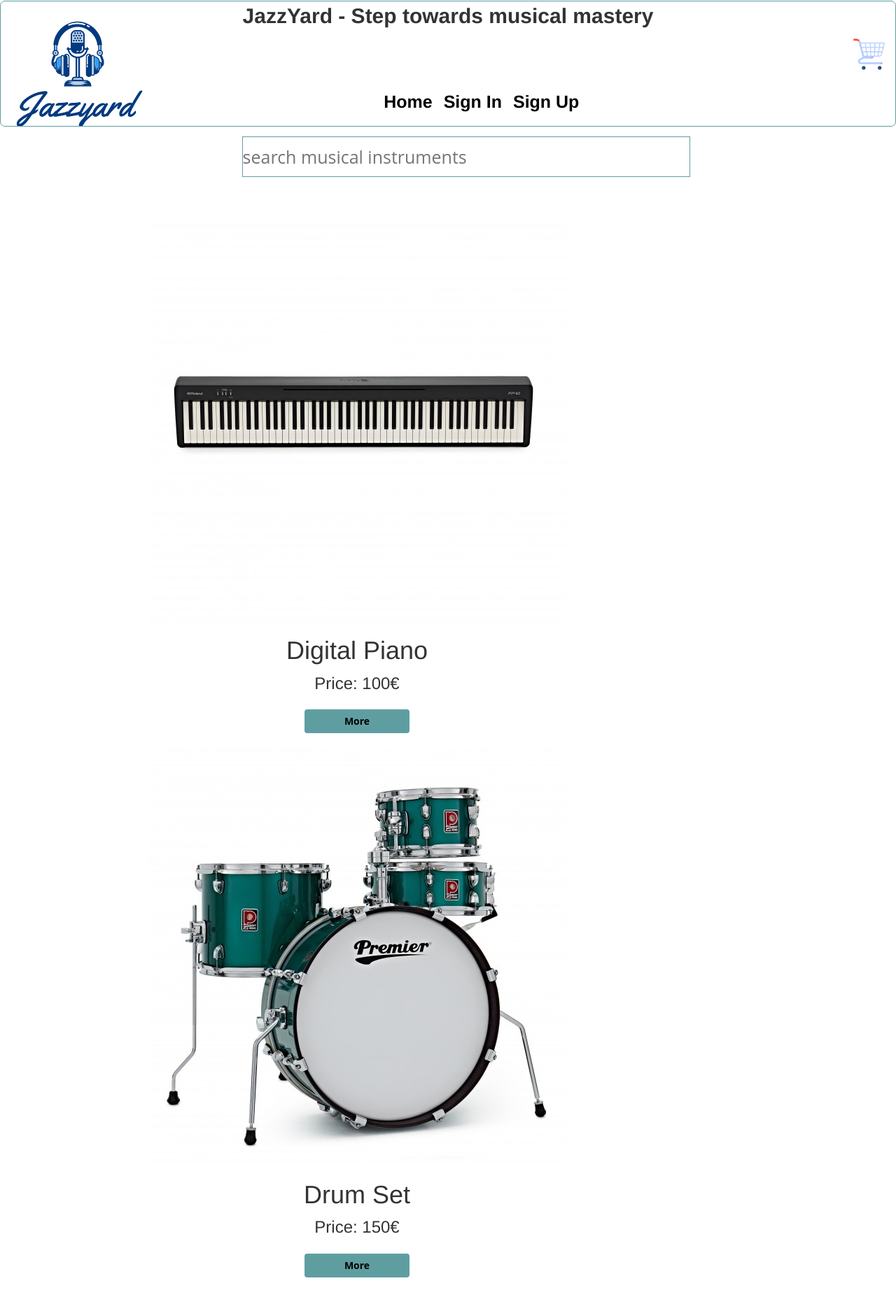
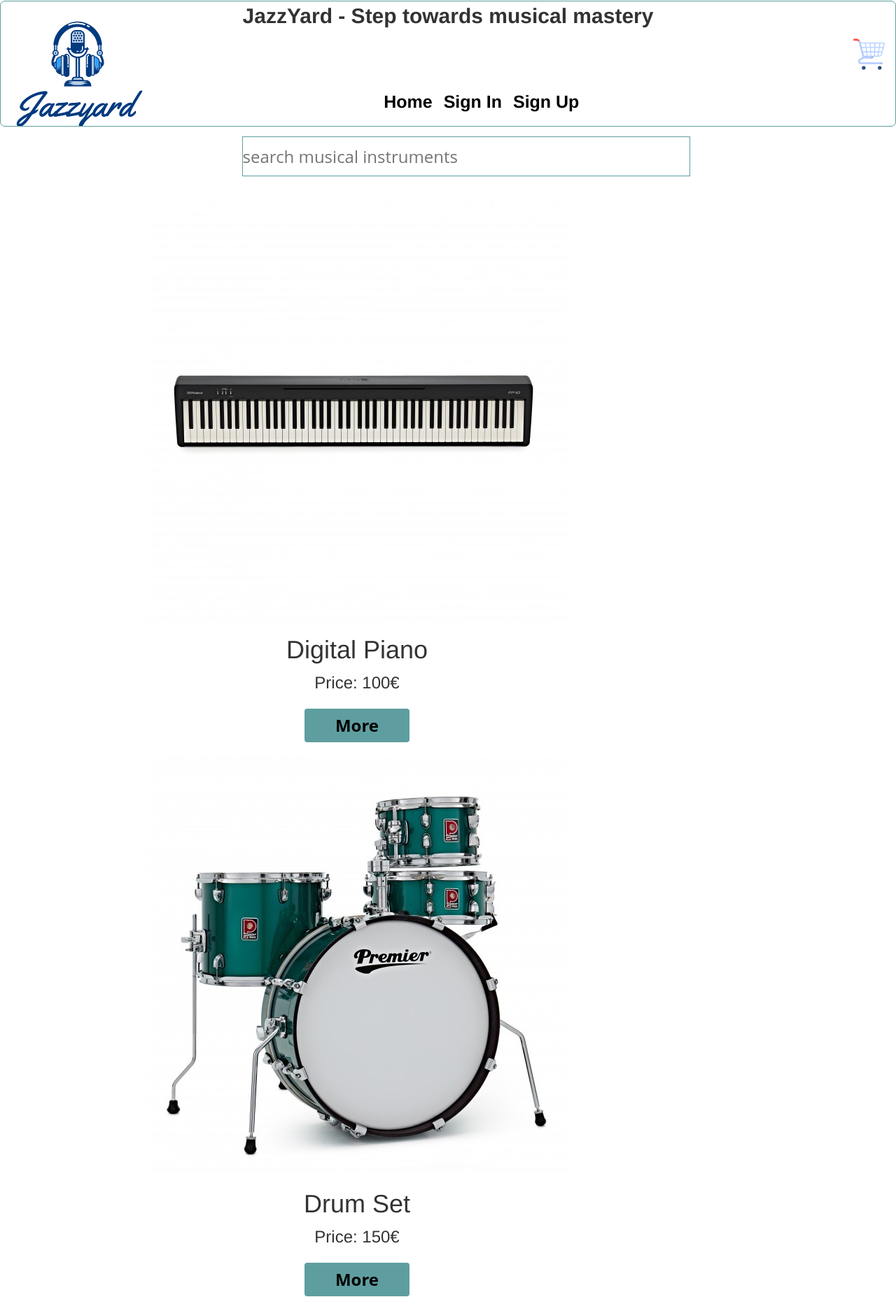
Before and after one commit to Naveen2369/B9IS123_PROGRAMMING_FOR_INFORMATION_SYSTEMS, a Python web app: template Jazzyard/templates/home.html in a window 1280 px wide. Shown: the top 1864 px of the page at 70% size. Run offline with Jinja, Linux system fonts and the light colour scheme; the template is opened without the code that fills it, so the values that code supplies are empty; some libraries are stand-ins or nearby versions.

Commit message:
Update styles.css

```diff
--- a/Jazzyard/static/styles.css
+++ b/Jazzyard/static/styles.css
@@ -290,6 +290,7 @@
     font-weight: bold!important;
     width: 150px!important;
     display:inline-block !important;
+    font-size:24px!important;
   }
 
   .btncancel{
@@ -312,6 +313,7 @@
     font-family: Open Sans, Roboto, Arial, Helvetica, sans-serif, SimSun;
     border: none;
     outline: none;
+    font-size:24px!important;
   }
 
   select {
@@ -322,4 +324,5 @@
     line-height: 18px;
     font-size: 13px;
     font-family: Open Sans, Roboto, Arial, Helvetica, sans-serif, SimSun;
+    font-size:25px!important;
   }
```
